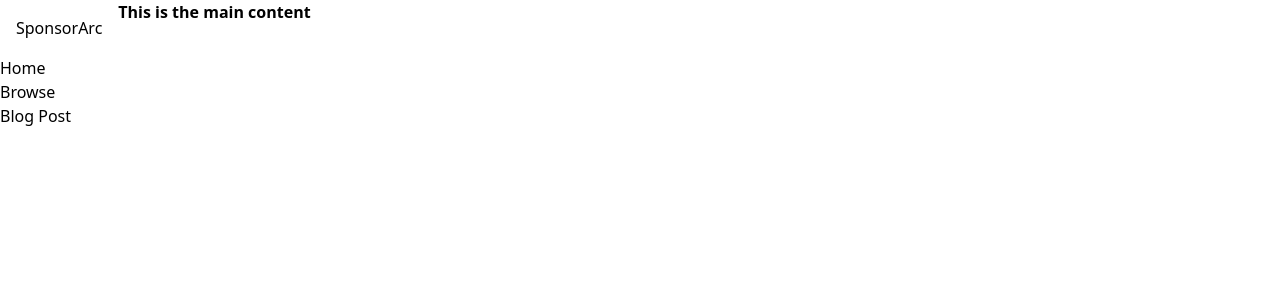
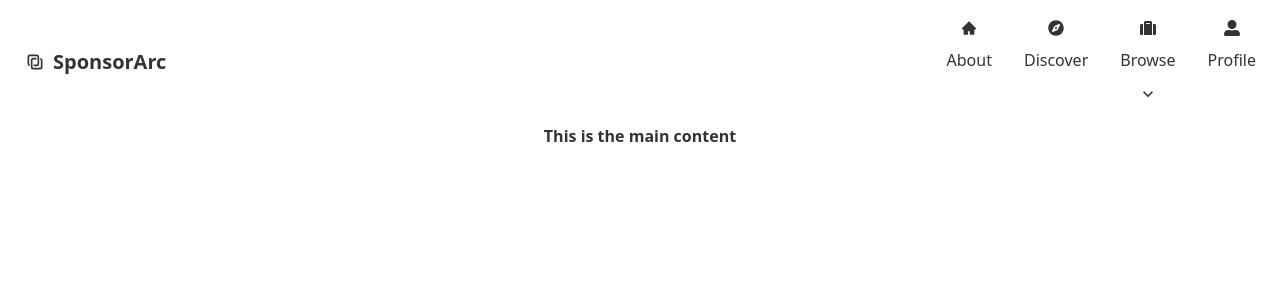
Before and after one commit to JuanVMaya/sponsorarc, a Next.js app: page / in a window 1280 px wide. Shown: the top 300 px of the page. Built offline with nearby package versions, Linux system fonts and the light colour scheme.

Commit message:
Add header component

```diff
--- a/components/Navbar.tsx
+++ b/components/Navbar.tsx
@@ -1,30 +1,72 @@
 import * as React from "react";
 import Link from "next/link";
+import { AiFillHome } from "react-icons/ai";
+import { FaSuitcase, FaCompass, FaUserAlt } from "react-icons/fa";
+import { TbLayersLinked } from "react-icons/tb";
 
 const Navbar = () => {
   return (
-    <header>
-      <h1 className="font-sans p-4">SponsorArc</h1>
-      <nav>
-        <ul>
+    <div className="navbar bg-base-100 max-w-7xl justify-between">
+      <div className="flex items-center gap-2 btn btn-ghost normal-case text-xl">
+        <TbLayersLinked />
+        <h1 className="font-bold">SponsorArc</h1>
+      </div>
+      <div className="flex-none">
+        <ul className="menu menu-horizontal p-0">
           <li>
-            <Link href="/">
-              <a>Home</a>
+            <Link href="/" className="">
+              <a className="flex flex-col items-center">
+                <AiFillHome />
+                About
+              </a>
             </Link>
           </li>
           <li>
-            <Link href="/browse">
-              <a>Browse</a>
+            <Link href="/" className="">
+              <a className="flex flex-col items-center">
+                <FaCompass />
+                Discover
+              </a>
             </Link>
           </li>
           <li>
-            <Link href="/blog/hello-world">
-              <a>Blog Post</a>
+            <a className="flex flex-col items-center">
+              <FaSuitcase />
+              Browse
+              <svg
+                className="fill-current"
+                xmlns="http://www.w3.org/2000/svg"
+                width="20"
+                height="20"
+                viewBox="0 0 24 24"
+              >
+                <path d="M7.41,8.58L12,13.17L16.59,8.58L18,10L12,16L6,10L7.41,8.58Z" />
+              </svg>
+            </a>
+            <ul className="p-2 bg-base-100">
+              <li>
+                <Link href="/brands">
+                  <a>Brands</a>
+                </Link>
+              </li>
+              <li>
+                <Link href="/branddeals">
+                  <a>Creators</a>
+                </Link>
+              </li>
+            </ul>
+          </li>
+          <li>
+            <Link href="/user">
+              <a className="flex flex-col items-center">
+                <FaUserAlt />
+                Profile
+              </a>
             </Link>
           </li>
         </ul>
-      </nav>
-    </header>
+      </div>
+    </div>
   );
 };
 
--- a/components/layout.tsx
+++ b/components/layout.tsx
@@ -5,7 +5,7 @@ type Props = {
 };
 const Layout = ({ children }: Props) => {
   return (
-    <div className="flex">
+    <div className="flex flex-col justify-center items-center">
       <Navbar />
       {children}
     </div>
--- a/components/nested-layout.tsx
+++ b/components/nested-layout.tsx
@@ -2,6 +2,6 @@ type Props = {
   children?: React.ReactNode;
 };
 const NestedLayout = ({ children }: Props) => {
-  return <div className="flex ">{children}</div>;
+  return <div className="flex">{children}</div>;
 };
 export default NestedLayout;
--- a/package.json
+++ b/package.json
@@ -9,9 +9,11 @@
     "lint": "next lint"
   },
   "dependencies": {
+    "daisyui": "^2.20.0",
     "next": "12.2.3",
     "react": "18.2.0",
     "react-dom": "18.2.0",
+    "react-icons": "^4.4.0",
     "swr": "^1.3.0"
   },
   "devDependencies": {
--- a/pages/index.tsx
+++ b/pages/index.tsx
@@ -1,6 +1,6 @@
+import Head from "next/head";
 import type { ReactElement } from "react";
 import Layout from "../components/layout";
-import NestedLayout from "../components/nested-layout";
 import type { NextPageWithLayout } from "./_app";
 
 const Page: NextPageWithLayout = () => {
@@ -9,11 +9,16 @@ const Page: NextPageWithLayout = () => {
 
 Page.getLayout = function getLayout(page: ReactElement) {
   return (
+    <>
+    <Head>
+      <title>SponsorArc</title>
+    </Head>
     <Layout>
       <div>
         <h1 className="font-sans font-bold">This is the main content</h1>
       </div>
     </Layout>
+    </>
   );
 };
 
--- a/tailwind.config.js
+++ b/tailwind.config.js
@@ -4,8 +4,25 @@ module.exports = {
     "./pages/**/*.{js,ts,jsx,tsx}",
     "./components/**/*.{js,ts,jsx,tsx}",
   ],
+  daisyui: {
+    themes: [
+      {
+        mytheme: {
+          primary: "#057AFF",
+          secondary: "#463AA1",
+          accent: "#C149AD",
+          neutral: "#021431",
+          "base-100": "#FFFFFF",
+          info: "#93E6FB",
+          success: "#80CED1",
+          warning: "#EFD8BD",
+          error: "#E58B8B",
+        },
+      },
+    ],
+  },
   theme: {
     extend: {},
   },
-  plugins: ["tailwindcss", "postcss-preset-env"],
+  plugins: ["tailwindcss", "postcss-preset-env", require("daisyui")],
 };
```
Also changed, not shown: 1 other file (tests, documents, lock files or other folders).
